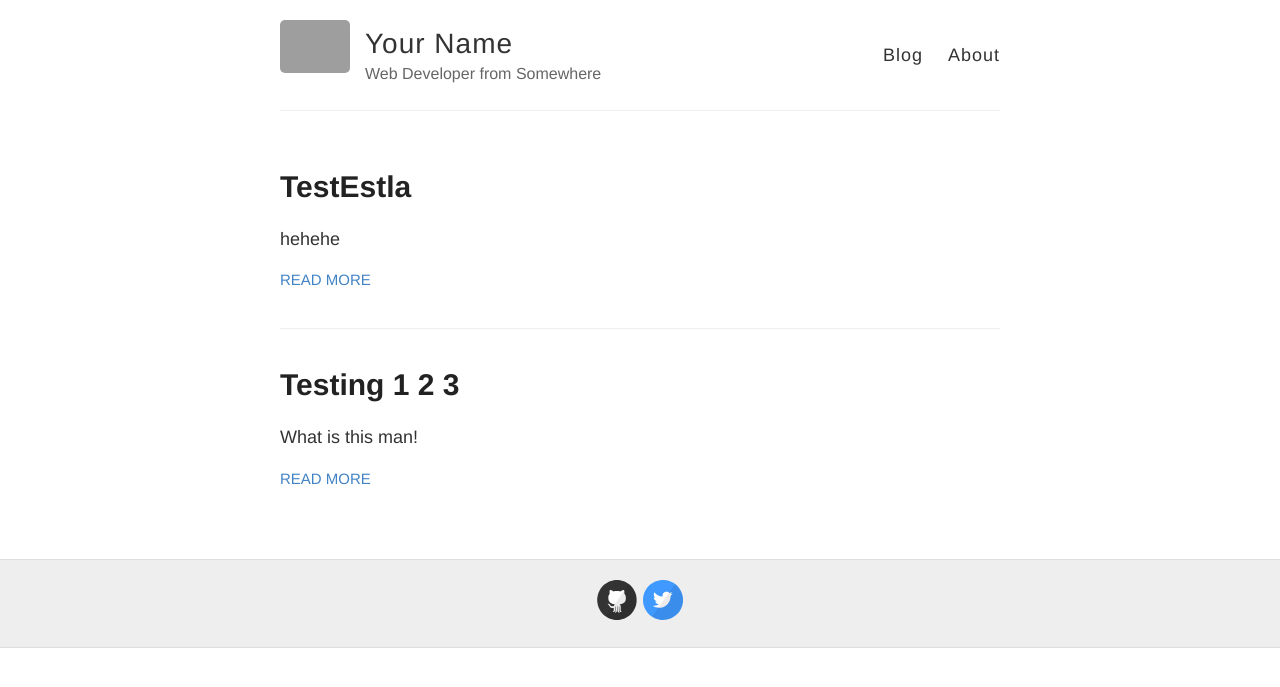
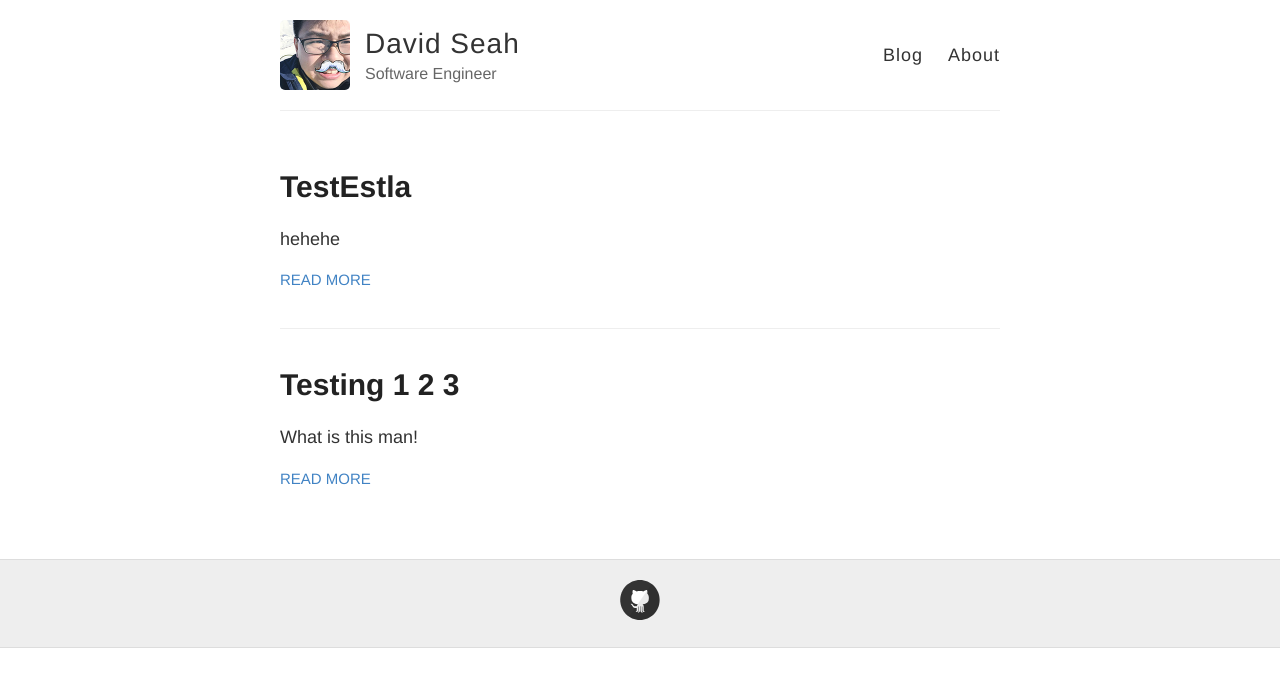
Before and after one commit to sengchong/sengchong.github.io, a Jekyll site: the page built from index.html, in a window 1280 px wide. Shown: the top 687 px of the page. Built offline with Jekyll 4.4.1, drawn with Linux system fonts in a browser that asks for light colours; Markdown is read by kramdown in place of the engine named in the settings; grey boxes are pictures that could not be loaded.

Commit message:
Added new Image and update _config.yml

```diff
--- a/_config.yml
+++ b/_config.yml
@@ -3,13 +3,13 @@
 #
 
 # Name of your site (displayed in the header)
-name: Your Name
+name: David Seah
 
 # Short bio or description (displayed in the header)
-description: Web Developer from Somewhere
+description: Software Engineer
 
 # URL of your avatar or profile pic (you could use your GitHub profile pic)
-avatar: https://raw.githubusercontent.com/barryclark/jekyll-now/master/images/jekyll-logo.png
+avatar: images/davidseah.jpg
 
 #
 # Flags below are optional
@@ -21,12 +21,12 @@ footer-links:
   email:
   facebook:
   flickr:
-  github: barryclark/jekyll-now
+  github: https://github.com/davidseah
   instagram:
   linkedin:
   pinterest:
   rss: # just type anything here for a working RSS icon
-  twitter: jekyllrb
+  twitter:
   stackoverflow: # your stackoverflow profile, e.g. "users/50476/bart-kiers"
   youtube: # channel/<your_long_string> or user/<user-name>
   googleplus: # anything in your profile username that comes after plus.google.com/
```
Also changed, not shown: favicon.ico (added), images/davidseah.jpg (added).
